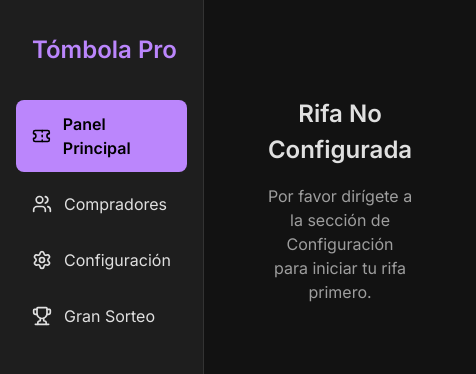
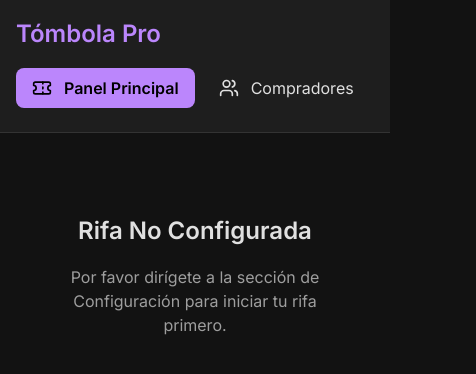
Before and after one commit to waltermarianoandrada-eng/TOMBOLA, a React (Vite) app: page / in a window 390 px wide. Shown: the top 374 px of the page, 476 px wide, since content can reach past the window. Built offline with nearby package versions, Linux system fonts and the light colour scheme.

Commit message:
Fix UI responsiveness for mobile devices

```diff
--- a/src/App.tsx
+++ b/src/App.tsx
@@ -15,9 +15,9 @@ function Navigation() {
   ];
 
   return (
-    <nav style={{ width: '250px', backgroundColor: 'var(--bg-surface)', borderRight: '1px solid var(--border)', padding: '2rem 1rem' }}>
-      <h2 style={{ marginBottom: '2rem', paddingLeft: '1rem', color: 'var(--primary)' }}>Tómbola Pro</h2>
-      <ul style={{ listStyle: 'none', display: 'flex', flexDirection: 'column', gap: '0.5rem' }}>
+    <nav className="sidebar">
+      <h2 className="brand-title">Tómbola Pro</h2>
+      <ul className="nav-list">
         {navItems.map(item => {
           const Icon = item.icon;
           const isActive = location.pathname === item.path;
@@ -25,21 +25,10 @@ function Navigation() {
             <li key={item.path}>
               <Link
                 to={item.path}
-                style={{
-                  display: 'flex',
-                  alignItems: 'center',
-                  gap: '0.75rem',
-                  padding: '0.75rem 1rem',
-                  borderRadius: 'var(--border-radius)',
-                  textDecoration: 'none',
-                  color: isActive ? '#000' : 'var(--text-primary)',
-                  backgroundColor: isActive ? 'var(--primary)' : 'transparent',
-                  fontWeight: isActive ? 600 : 400,
-                  transition: 'all 0.2s'
-                }}
+                className={`nav-item ${isActive ? 'active' : ''}`}
               >
                 <Icon size={20} />
-                {item.label}
+                <span>{item.label}</span>
               </Link>
             </li>
           );
--- a/src/index.css
+++ b/src/index.css
@@ -240,3 +240,115 @@ h1, h2, h3, h4, h5, h6 {
   padding: 4rem 2rem;
   color: var(--text-secondary);
 }
+
+/* Sidebar Navigation */
+.sidebar {
+  width: 250px;
+  background-color: var(--bg-surface);
+  border-right: 1px solid var(--border);
+  padding: 2rem 1rem;
+  flex-shrink: 0;
+}
+
+.brand-title {
+  margin-bottom: 2rem;
+  padding-left: 1rem;
+  color: var(--primary);
+  font-size: 1.5rem;
+}
+
+.nav-list {
+  list-style: none;
+  display: flex;
+  flex-direction: column;
+  gap: 0.5rem;
+}
+
+.nav-item {
+  display: flex;
+  align-items: center;
+  gap: 0.75rem;
+  padding: 0.75rem 1rem;
+  border-radius: var(--border-radius);
+  text-decoration: none;
+  color: var(--text-primary);
+  font-weight: 400;
+  transition: all 0.2s;
+}
+
+.nav-item:hover {
+  background-color: rgba(255, 255, 255, 0.05);
+}
+
+.nav-item.active {
+  color: #000;
+  background-color: var(--primary);
+  font-weight: 600;
+}
+
+/* Mobile Responsiveness */
+@media (max-width: 768px) {
+  .app-container {
+    flex-direction: column;
+  }
+
+  .sidebar {
+    width: 100%;
+    padding: 1rem;
+    border-right: none;
+    border-bottom: 1px solid var(--border);
+  }
+
+  .brand-title {
+    margin-bottom: 1rem;
+    padding-left: 0;
+  }
+
+  .nav-list {
+    flex-direction: row;
+    overflow-x: auto;
+    padding-bottom: 0.5rem;
+    scrollbar-width: none;
+  }
+  .nav-list::-webkit-scrollbar {
+    display: none;
+  }
+
+  .nav-item {
+    white-space: nowrap;
+    padding: 0.5rem 1rem;
+  }
+
+  .main-content {
+    padding: 1rem;
+  }
+
+  .header {
+    flex-direction: column;
+    align-items: flex-start;
+    gap: 1rem;
+  }
+
+  .header > div {
+    display: flex;
+    flex-wrap: wrap;
+  }
+
+  .badges-container,
+  .header [style*="display: flex"] {
+    flex-wrap: wrap !important;
+  }
+
+  .card {
+    padding: 1rem;
+  }
+
+  .raffle-grid {
+    grid-template-columns: repeat(auto-fill, minmax(45px, 1fr));
+    gap: 0.5rem;
+  }
+
+  .raffle-number {
+    font-size: 0.875rem;
+  }
+}
```
